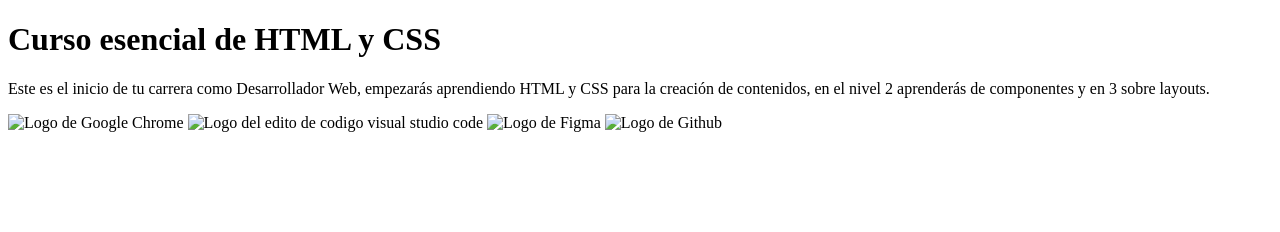
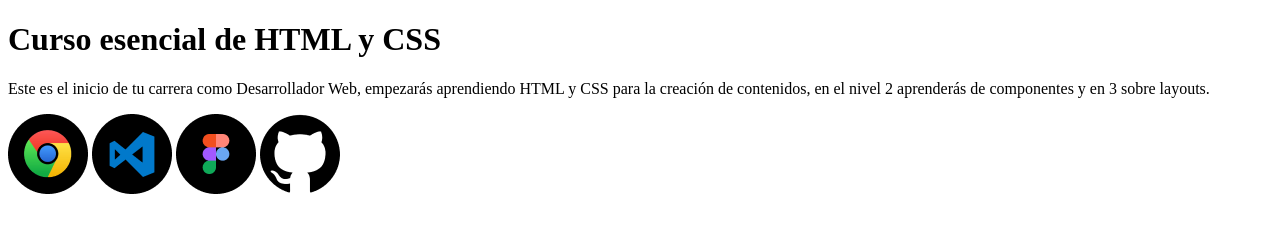
Before and after one commit to jsebastianreyes/Nemium, a plain HTML site: page index.html in a window 1280 px wide. Drawn offline with Linux system fonts and the light colour scheme; the site is published under a folder, as on GitHub Pages, so addresses that start at the root find nothing.

Commit message:
actualización index

```diff
--- a/index.html
+++ b/index.html
@@ -10,9 +10,9 @@
   <h1>Curso esencial de HTML y CSS</h1>
   <p>Este es el inicio de tu carrera como Desarrollador Web, empezarás aprendiendo HTML y CSS para la creación de contenidos,
   en el nivel 2 aprenderás de componentes y en 3 sobre layouts.</p>
-  <img src="/images/google-chrome.png" alt="Logo de Google Chrome" title="Logo de Google Chrome">
-  <img src="/images/visual-studio-code.png" alt="Logo del edito de codigo visual studio code" title="Logo del edito de codigo visual studio code">
-  <img src="/images/figma.png" alt="Logo de Figma" title="Logo de Figma">
-  <img src="/images/github.png" alt="Logo de Github" title="Logo de Github">
+  <img src="images/google-chrome.png" alt="Logo de Google Chrome" title="Logo de Google Chrome">
+  <img src="images/visual-studio-code.png" alt="Logo del edito de codigo visual studio code" title="Logo del edito de codigo visual studio code">
+  <img src="images/figma.png" alt="Logo de Figma" title="Logo de Figma">
+  <img src="images/github.png" alt="Logo de Github" title="Logo de Github">
 </body>
 </html>
```
